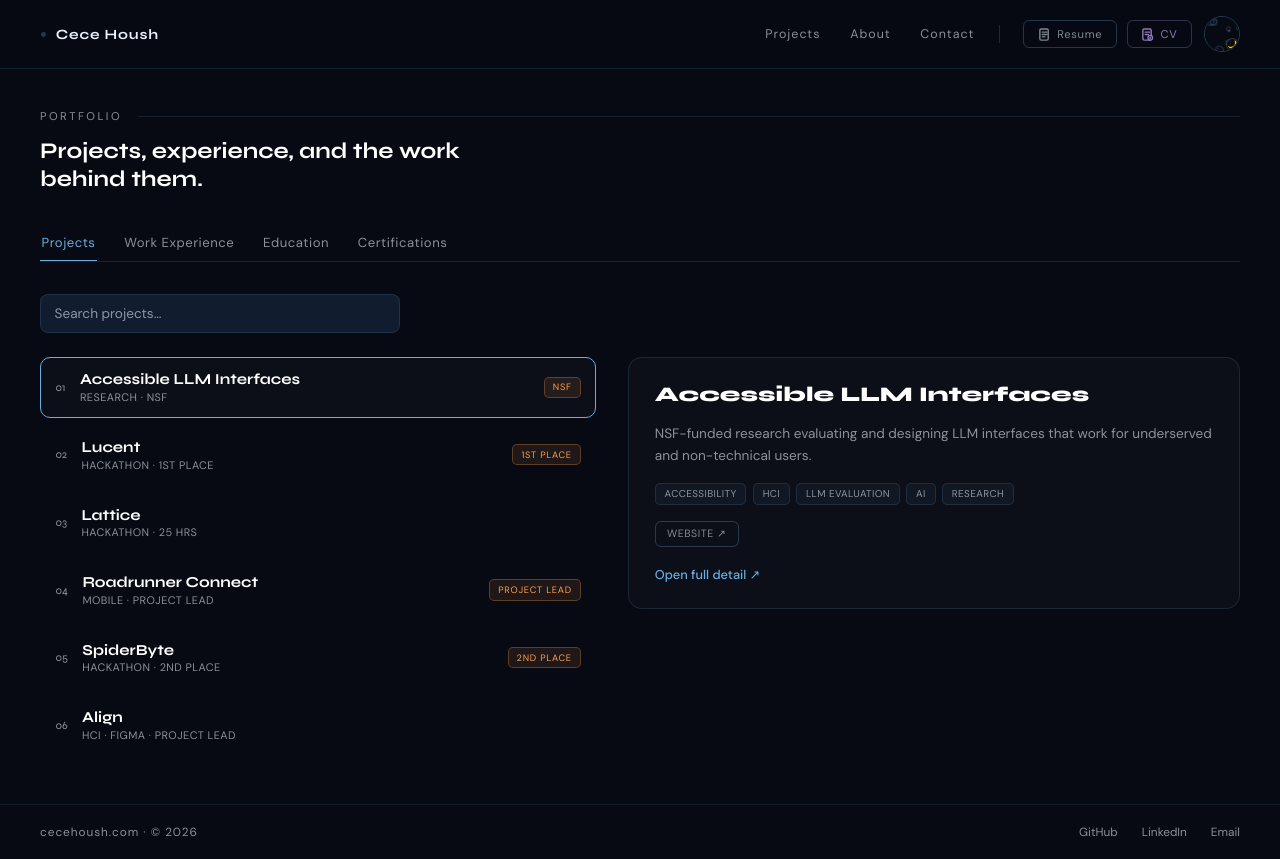
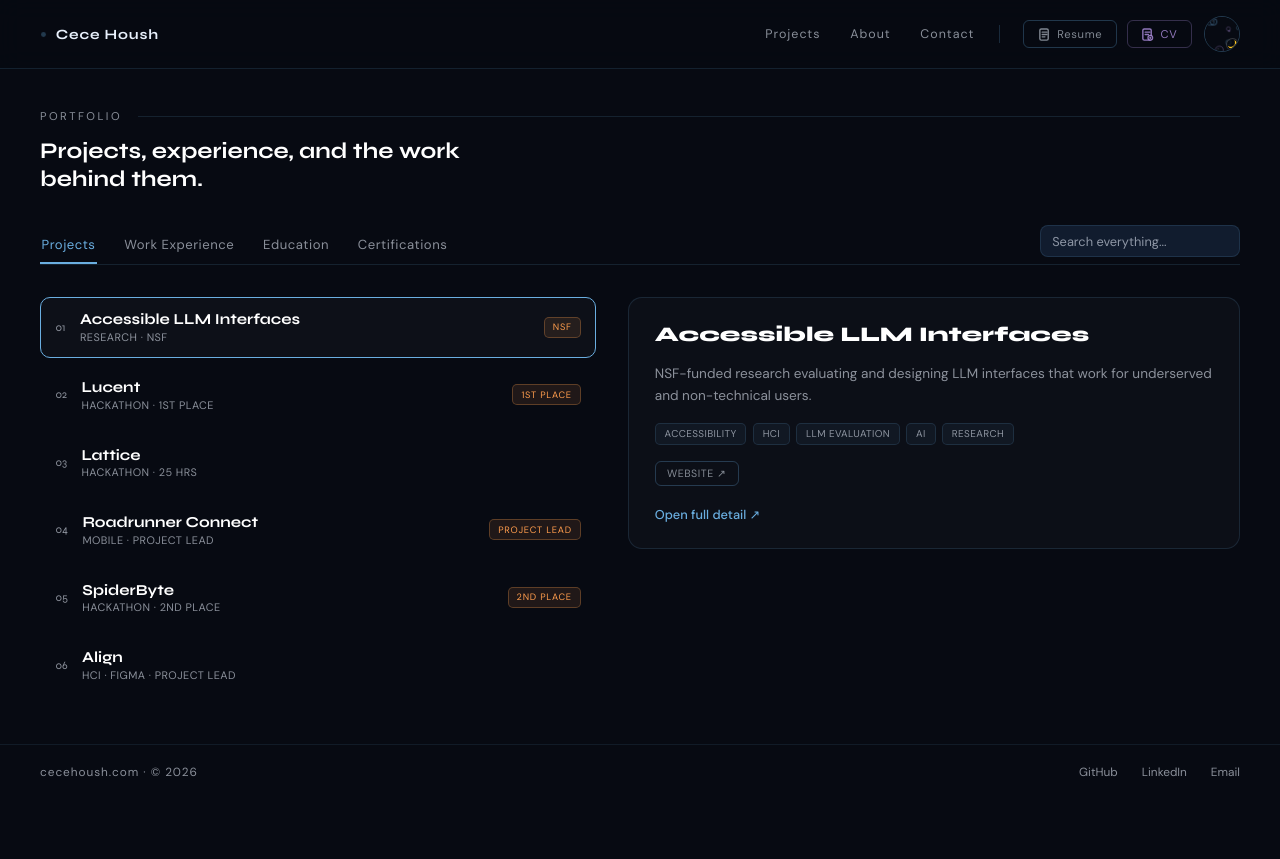
Before and after one commit to cecehoush/cecehoush.github.io, a React (Vite) app: page /portfolio in a window 1280 px wide. After the commit the page ends 800 px from the top, so only its background shows below. Built offline with nearby package versions, Linux system fonts and the light colour scheme.

Commit message:
feat: global portfolio search across all tabs

```diff
--- a/src/components/Portfolio.jsx
+++ b/src/components/Portfolio.jsx
@@ -16,6 +16,11 @@ const LINK_LABELS = { website: 'Website', github: 'GitHub', linkedin: 'LinkedIn'
 
 function activeLinks(links) {
   return Object.entries(links || {}).filter(([, v]) => v);
+}
+
+// True if any of the given text parts contains the (already-lowercased) query.
+function matchesQuery(q, ...parts) {
+  return parts.filter(Boolean).join(' ').toLowerCase().includes(q);
 }
 
 function resolveImageSrc(src) {
@@ -77,17 +82,40 @@ export default function Portfolio() {
     return () => window.removeEventListener('scroll', onScroll);
   }, []);
 
-  const filtered = useMemo(() => {
+  // One global query filters every tab at once. Empty query → everything shows.
   const q = query.trim().toLowerCase();
-    if (!q) return projects;
-    return projects.filter((p) =>
-      [p.title, p.shortDesc, p.type, ...(p.skills || [])].join(' ').toLowerCase().includes(q)
+
+  const filteredProjects = useMemo(
+    () => (q ? projects.filter((p) => matchesQuery(q, p.title, p.shortDesc, p.type, ...(p.skills || []))) : projects),
+    [q]
   );
-  }, [query]);
+  const filteredWork = useMemo(
+    () => (q ? workExperience.filter((w) => matchesQuery(q, w.title, w.org, w.location, ...(w.bullets || []), ...(w.skills || []))) : workExperience),
+    [q]
+  );
+  const filteredEdu = useMemo(
+    () => (q ? education.filter((ed) => matchesQuery(q, ed.degree, ed.field, ed.school, ed.note)) : education),
+    [q]
+  );
+  const filteredCerts = useMemo(
+    () => (q ? certifications.filter((c) => matchesQuery(q, c.name, c.issuer)) : certifications),
+    [q]
+  );
+
+  const counts = {
+    projects: filteredProjects.length,
+    work: filteredWork.length,
+    education: filteredEdu.length,
+    certs: filteredCerts.length,
+  };
+
+  // When searching and the active tab has nothing, point the user at a tab that does.
+  const activeEmpty = !!q && counts[activeTab] === 0;
+  const otherTab = activeEmpty ? TABS.find((t) => t.key !== activeTab && counts[t.key] > 0) : null;
 
   // Derived so the preview auto-follows the filter: the user's pick if it's
   // still in the list, otherwise the first result.
-  const selected = filtered.find((p) => p.id === selectedId) || filtered[0] || null;
+  const selected = filteredProjects.find((p) => p.id === selectedId) || filteredProjects[0] || null;
   const selectedImages = getPreviewImages(selected);
   const selectedLinks = selected ? activeLinks(selected.links) : [];
 
@@ -100,6 +128,7 @@ export default function Portfolio() {
           <p className={styles.intro}>Projects, experience, and the work behind them.</p>
         </header>
 
+        <div className={styles.tabBar}>
           <div className={styles.tabs} role="tablist" aria-label="Portfolio sections">
             {TABS.map((t) => (
               <button
@@ -114,24 +143,37 @@ export default function Portfolio() {
               </button>
             ))}
           </div>
-
-        <div className={styles.tabContent}>
-          {activeTab === 'projects' && (
-            <div>
           <input
             type="search"
             className={styles.search}
-                placeholder="Search projects…"
+            placeholder="Search everything..."
             value={query}
             onChange={(e) => setQuery(e.target.value)}
-                aria-label="Search projects"
+            aria-label="Search all portfolio content"
           />
-              {filtered.length === 0 ? (
-                <div className={styles.empty}>No projects match.</div>
+        </div>
+
+        <div className={styles.tabContent}>
+          {activeEmpty && (
+            <div className={styles.empty}>
+              {otherTab ? (
+                <>
+                  No results here — try the{' '}
+                  <button type="button" className={styles.hintLink} onClick={() => setActiveTab(otherTab.key)}>
+                    {otherTab.label}
+                  </button>{' '}
+                  tab
+                </>
               ) : (
+                'No results.'
+              )}
+            </div>
+          )}
+
+          {activeTab === 'projects' && filteredProjects.length > 0 && (
             <div className={styles.spotlight}>
               <ol className={styles.projList}>
-                    {filtered.map((p) => (
+                {filteredProjects.map((p) => (
                   <li key={p.id}>
                     <button
                       type="button"
@@ -192,12 +234,10 @@ export default function Portfolio() {
               )}
             </div>
           )}
-            </div>
-          )}
 
           {activeTab === 'work' && (
             <div className={styles.timeline}>
-              {workExperience.map((w) => (
+              {filteredWork.map((w) => (
                 <TimelineEntry
                   key={w.id}
                   expandable
@@ -233,7 +273,7 @@ export default function Portfolio() {
 
           {activeTab === 'education' && (
             <div className={styles.timeline}>
-              {education.map((ed) => (
+              {filteredEdu.map((ed) => (
                 <TimelineEntry
                   key={ed.id}
                   expandable={!!ed.note}
@@ -257,17 +297,19 @@ export default function Portfolio() {
 
           {activeTab === 'certs' && (
             <ul className={styles.certList}>
-              {certifications.map((c) => (
+              {filteredCerts.map((c) => (
                 <li key={c.id} className={styles.certItem}>
                   <span className={styles.certName}>{c.name}</span>
                   <span className={styles.certMeta}>{c.issuer} · {c.date}</span>
                 </li>
               ))}
-              {/* GHOST placeholder — REMOVE before deployment. */}
+              {/* GHOST placeholder — REMOVE before deployment. Hidden while searching. */}
+              {!q && (
                 <li className={`${styles.certItem} ${styles.certGhost}`} aria-hidden="true">
                   <span className={styles.certName}>More to come…</span>
                   <span className={styles.certMeta}>placeholder</span>
                 </li>
+              )}
             </ul>
           )}
         </div>
--- a/src/components/Portfolio.module.css
+++ b/src/components/Portfolio.module.css
@@ -34,10 +34,17 @@
 }
 
 /* ── TABS (horizontally scrollable on mobile) ── */
+/* Tabs on the left, global search on the right, sharing one row + divider. */
+.tabBar {
+  display: flex;
+  align-items: flex-end;
+  gap: 1rem;
+  flex-wrap: wrap;
+  border-bottom: 0.5px solid var(--rule);
+}
 .tabs {
   display: flex;
   gap: 1.6rem;
-  border-bottom: 0.5px solid var(--rule);
   overflow-x: auto;
   scrollbar-width: none;
 }
@@ -66,18 +73,19 @@
   padding-top: 2rem;
 }
 
-/* ── SEARCH ── */
+/* ── GLOBAL SEARCH (compact, shares the tab row) ── */
 .search {
-  width: 100%;
-  max-width: 360px;
+  margin-left: auto;          /* push to the right edge of the tab row */
+  margin-bottom: 0.4rem;      /* float just above the divider line */
+  width: 200px;
+  max-width: 100%;
   font-family: 'DM Sans', sans-serif;
-  font-size: 0.85rem;
+  font-size: 0.8rem;
   color: var(--text);
   background: var(--surface2);
   border: 0.5px solid var(--card-border);
   border-radius: 8px;
-  padding: 0.6rem 0.85rem;
-  margin-bottom: 1.5rem;
+  padding: 0.4rem 0.7rem;
   transition: border-color 0.2s, box-shadow 0.2s;
 }
 .search::placeholder { color: var(--muted); }
@@ -92,6 +100,17 @@
   font-style: italic;
   padding: 1rem 0;
 }
+/* Inline "try the X tab" link inside the no-results hint. */
+.hintLink {
+  background: none;
+  border: none;
+  padding: 0;
+  font: inherit;
+  color: var(--blue);
+  cursor: pointer;
+  text-decoration: underline;
+}
+.hintLink:hover { color: var(--text); }
 
 /* ── SPOTLIGHT (list + preview) ── */
 .spotlight {
@@ -436,6 +455,13 @@
   .spotlight { grid-template-columns: 1fr; }
   .preview { position: static; }
   .backTop { bottom: 1rem; right: 1rem; }
+  /* Search drops below the tab bar at full width. */
+  .search {
+    width: 100%;
+    margin-left: 0;
+    margin-top: 0.6rem;
+    margin-bottom: 0.6rem;
+  }
 }
 @media (max-width: 480px) {
   .intro { font-size: 1.2rem; }
```
Lines whose indentation alone changed are shown as unchanged.
